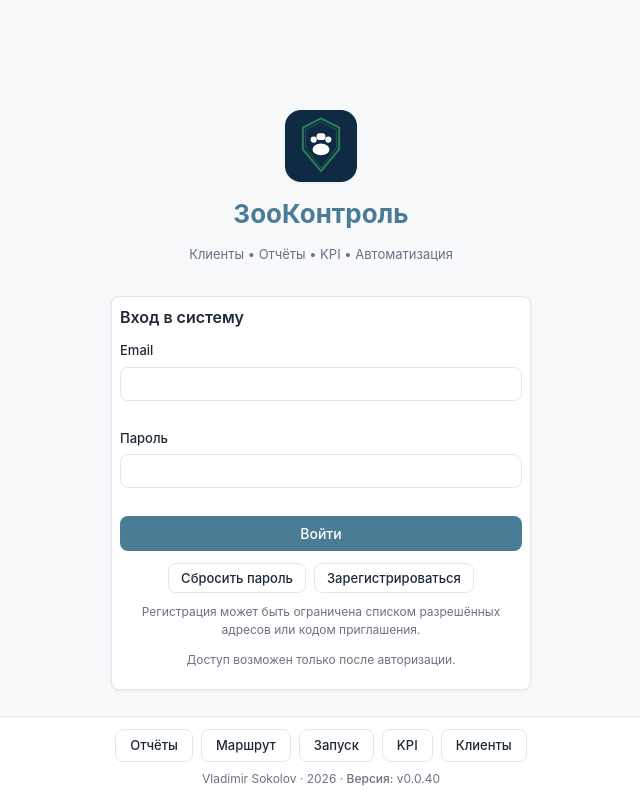
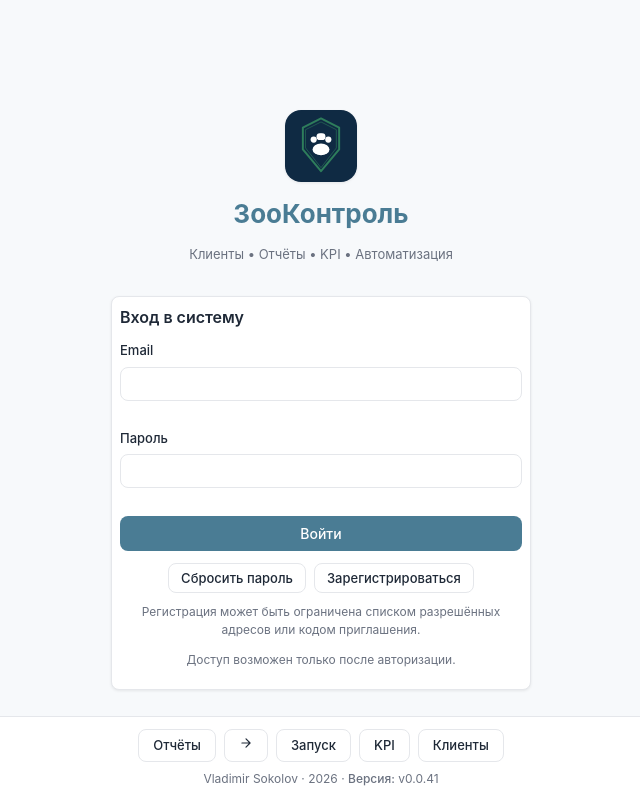
Before and after one commit to BOBAH1988/ZOO_opt, a React (Vite) app: page /#/ in a window 1280 px wide. Shown: the whole page, without its empty margins (319-959 px from the left). Built offline with nearby package versions, Linux system fonts and the light colour scheme; no server answers.

Commit message:
Маршрут: иконка вместо текста в меню и подвале

```diff
--- a/src/components/Footer.tsx
+++ b/src/components/Footer.tsx
@@ -3,7 +3,7 @@ import { APP_VERSION_STR } from '@/version';
 
 const NAV_ITEMS = [
   { to: '/reports', label: 'Отчёты' },
-  { to: '/route', label: 'Маршрут' },
+  { to: '/route', label: null, icon: <svg width="14" height="14" viewBox="0 0 24 24" fill="none" stroke="currentColor" strokeWidth="2" strokeLinecap="round" strokeLinejoin="round" aria-hidden="true"><path d="M5 12h14M12 5l7 7-7 7"/></svg> },
   { to: '/run', label: 'Запуск' },
   { to: '/kpi', label: 'KPI' },
   { to: '/clients', label: 'Клиенты' },
@@ -25,7 +25,7 @@ export function Footer() {
             to={item.to}
             className={`footer-nav-btn${location.pathname === item.to ? ' active' : ''}`}
           >
-            {item.label}
+            {item.label ?? <span className="menu-item-icon">{item.icon}</span>}
           </Link>
         ))}
       </nav>
--- a/src/components/Layout.tsx
+++ b/src/components/Layout.tsx
@@ -5,7 +5,7 @@ import { Footer } from '@/components/Footer';
 
 const NAV_ITEMS = [
   { to: '/reports', label: 'Отчёты' },
-  { to: '/route', label: 'Маршрут' },
+  { to: '/route', label: null, icon: <svg width="14" height="14" viewBox="0 0 24 24" fill="none" stroke="currentColor" strokeWidth="2" strokeLinecap="round" strokeLinejoin="round" aria-hidden="true"><path d="M5 12h14M12 5l7 7-7 7"/></svg> },
   { to: '/run', label: 'Запуск' },
   { to: '/kpi', label: 'KPI' },
   { to: '/clients', label: 'Клиенты' },
@@ -100,7 +100,7 @@ export function Layout() {
                     to={item.to}
                     className={`menu-item${location.pathname === item.to ? ' active' : ''}`}
                   >
-                    {item.label}
+                    {item.label ?? <span className="menu-item-icon">{item.icon}</span>}
                   </Link>
                 ))}
                 <button type="button" className="menu-item menu-theme-toggle" onClick={toggleTheme}>
--- a/src/pages/ReportsPage.tsx
+++ b/src/pages/ReportsPage.tsx
@@ -127,7 +127,7 @@ export function ReportsPage() {
             title="Маршрут (заглушка)"
             onClick={() => alert('Маршрут: заглушка. Реализация посещения точек будет позже.')}
           >
-            <svg width="16" height="16" viewBox="0 0 24 24" fill="none" stroke="currentColor" strokeWidth="2" strokeLinecap="round" strokeLinejoin="round" aria-hidden="true">
+            <svg width="14" height="14" viewBox="0 0 24 24" fill="none" stroke="currentColor" strokeWidth="2" strokeLinecap="round" strokeLinejoin="round" aria-hidden="true">
               <path d="M5 12h14M12 5l7 7-7 7" />
             </svg>
           </button>
--- a/src/version.ts
+++ b/src/version.ts
@@ -2,5 +2,5 @@
 // Первые два компонента (major.minor) поднимаются вручную.
 // Третий (patch) автоматически инкрементируется при каждом коммите
 // через git-hook `.git/hooks/pre-commit`.
-export const APP_VERSION = '0.0.40';
+export const APP_VERSION = '0.0.41';
 export const APP_VERSION_STR = `v${APP_VERSION}`;
```
